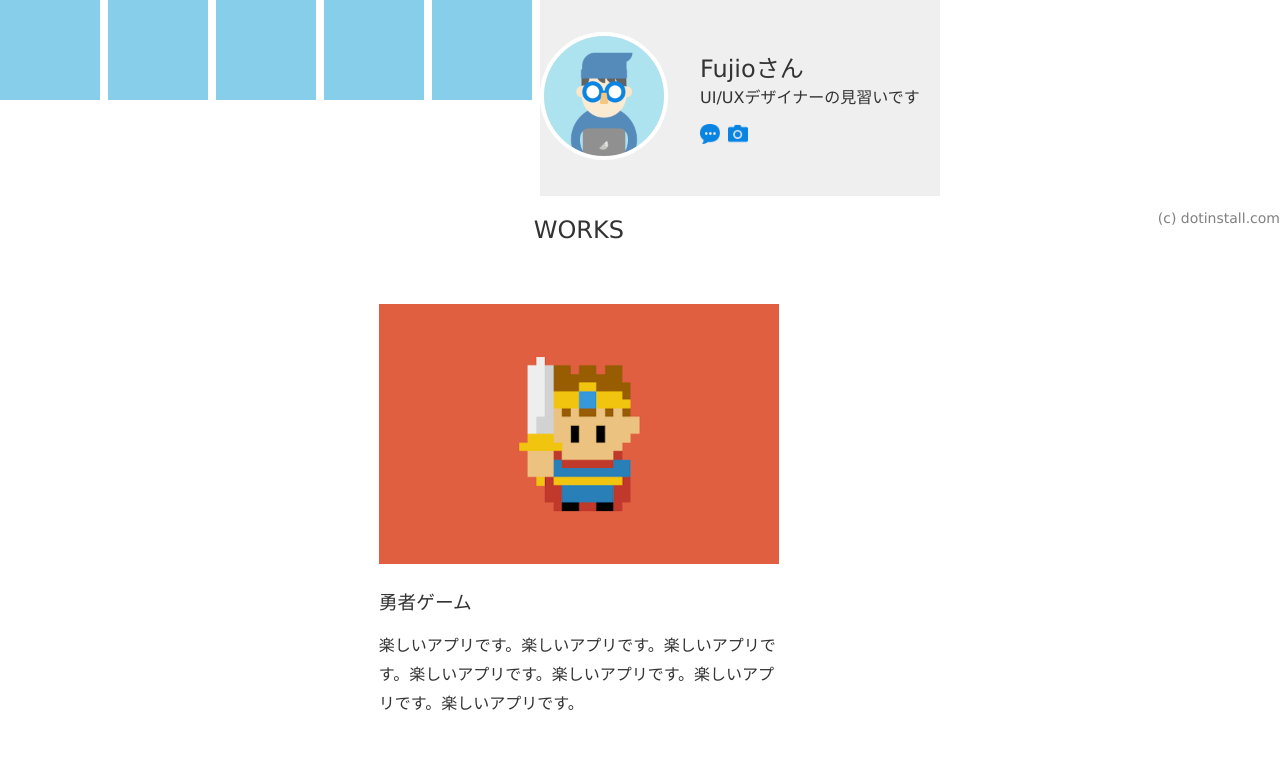
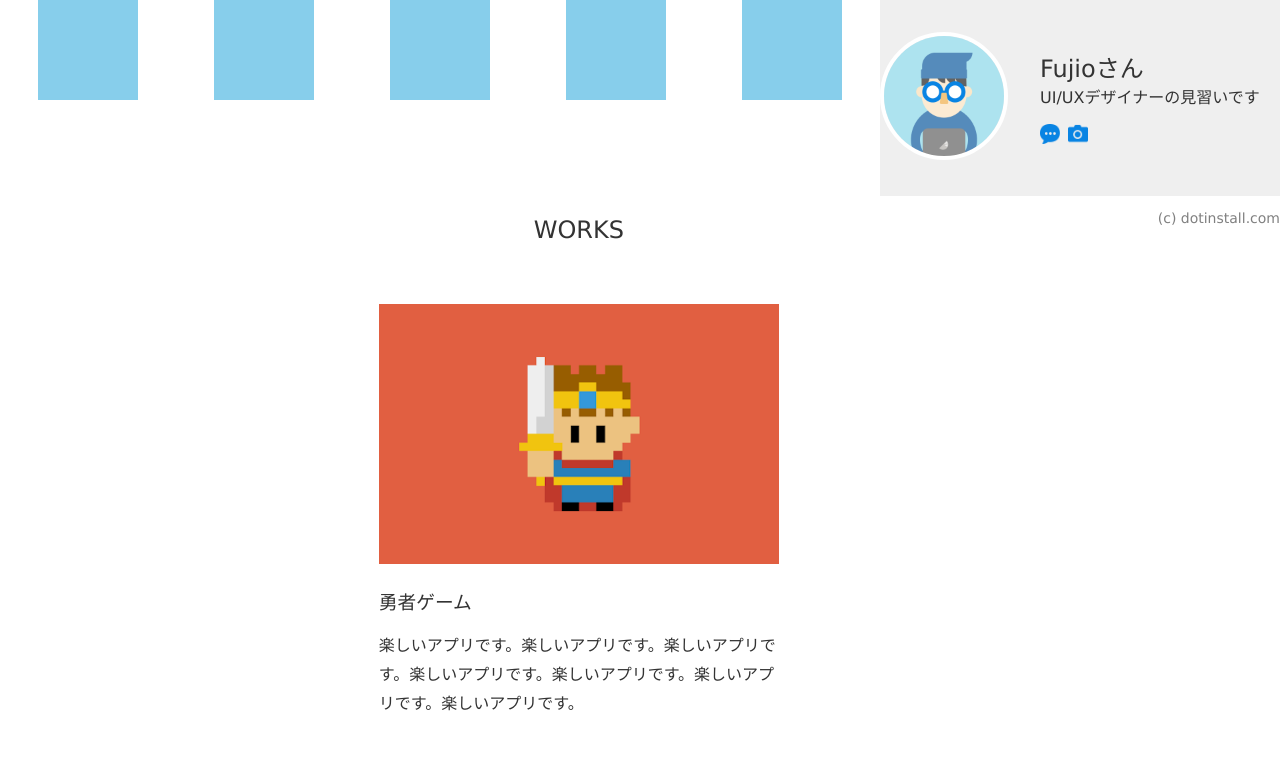
Before and after one commit to fujikita5112/psychic-winner, a plain HTML site: page index.html in a window 1280 px wide. Shown: the top 776 px of the page. Drawn offline with Linux system fonts and the light colour scheme.

Commit message:
Update styles.css

```diff
--- a/css/styles.css
+++ b/css/styles.css
@@ -96,7 +96,8 @@ footer p {
       background-color: skyblue;
       cursor: pointer;
       transition: 0.7s;
-      margin: 0 8px 8px 0;
+      margin-left: auto;
+      margin-right: auto;
       text-align: center;
       line-height: 100px;
     }
```
